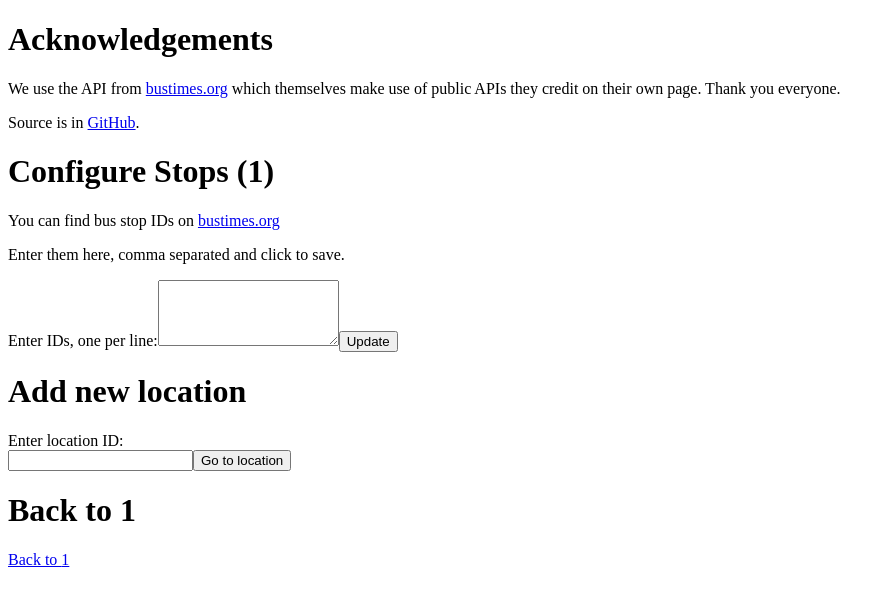
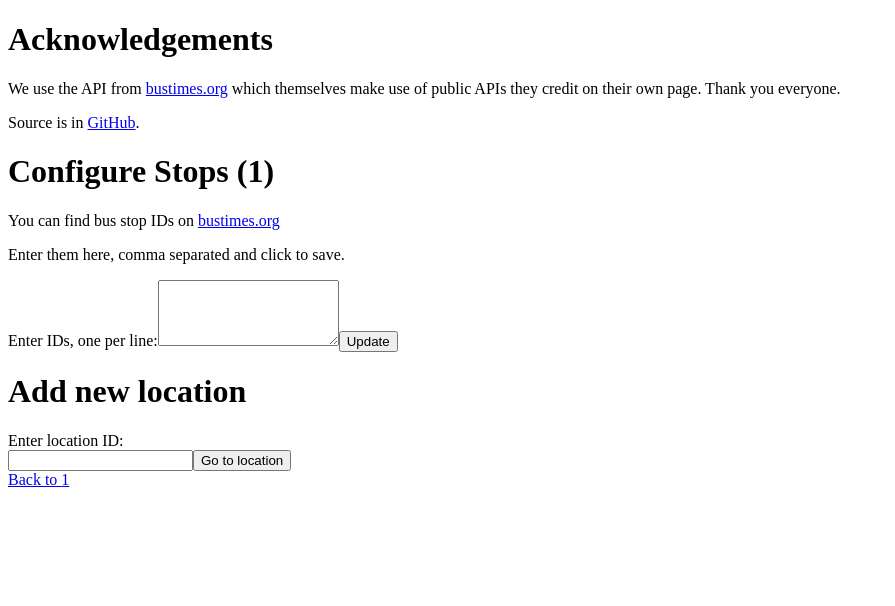
Before and after one commit to ukslim/my-bus-stops, a Next.js app: page /loc/1/config in a window 1280 px wide. Shown: the top 606 px of the page, without its empty margins (0-895 px from the left). Built offline with nearby package versions, Linux system fonts and the light colour scheme.

Commit message:
Cosmetic changes

```diff
--- a/pages/loc/[locationId]/config.tsx
+++ b/pages/loc/[locationId]/config.tsx
@@ -76,8 +76,9 @@ export default function Config() {
         />
       </form>
       <h1 className="text-2xl font-bold mb-4">Add new location</h1>
-      <NewLocation />
-      <h1 className="text-2xl font-bold mb-4">Back to {locationId}</h1>
+      <div className="mb-4">
+        <NewLocation />
+      </div>
       <Link
         href={`/loc/${locationId}`}
         className="inline-block px-6 py-2 text-xs font-medium leading-6 text-center text-white uppercase transition bg-blue-500 rounded shadow ripple hover:shadow-lg hover:bg-blue-600 focus:outline-none"
```
